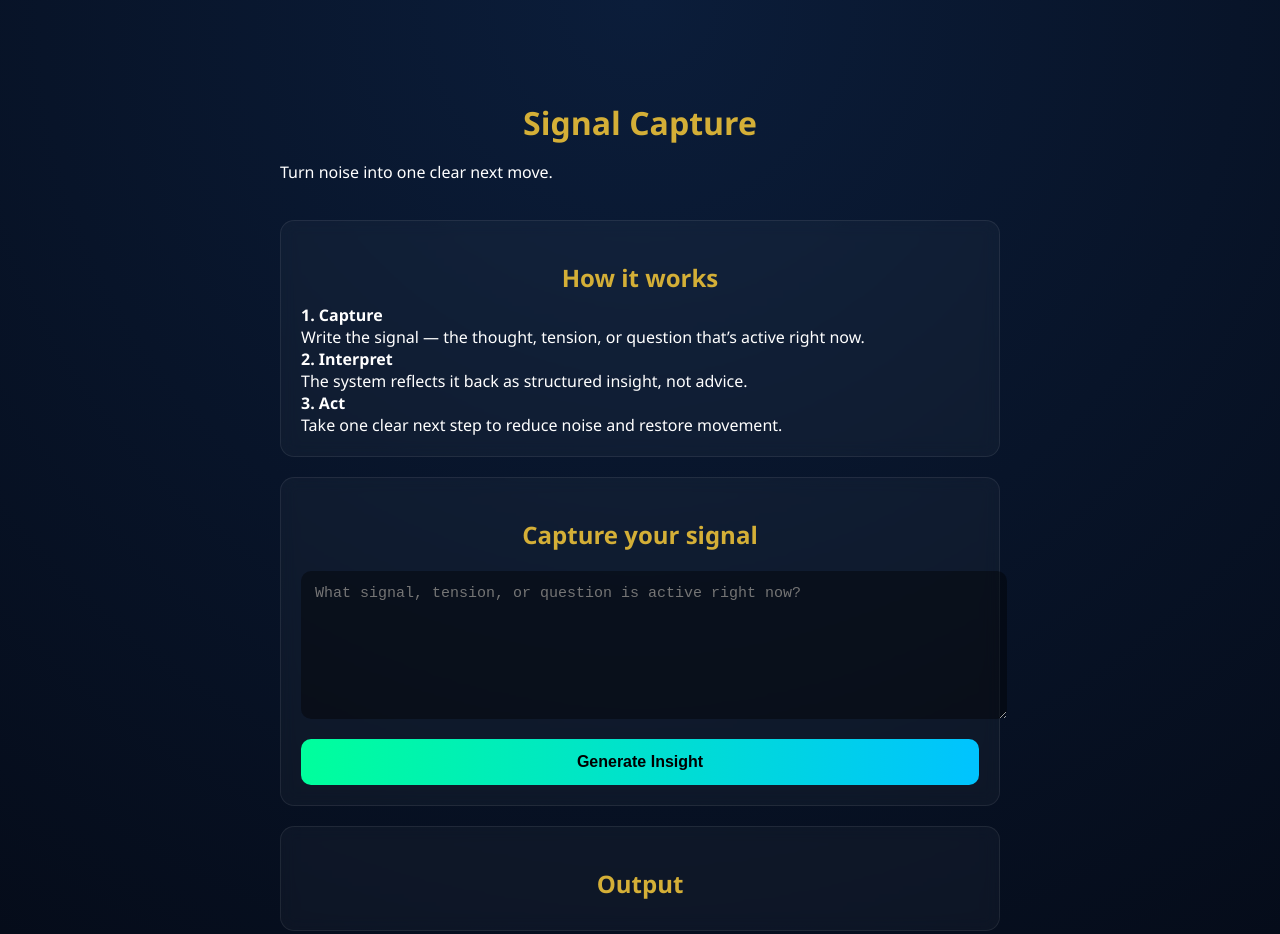
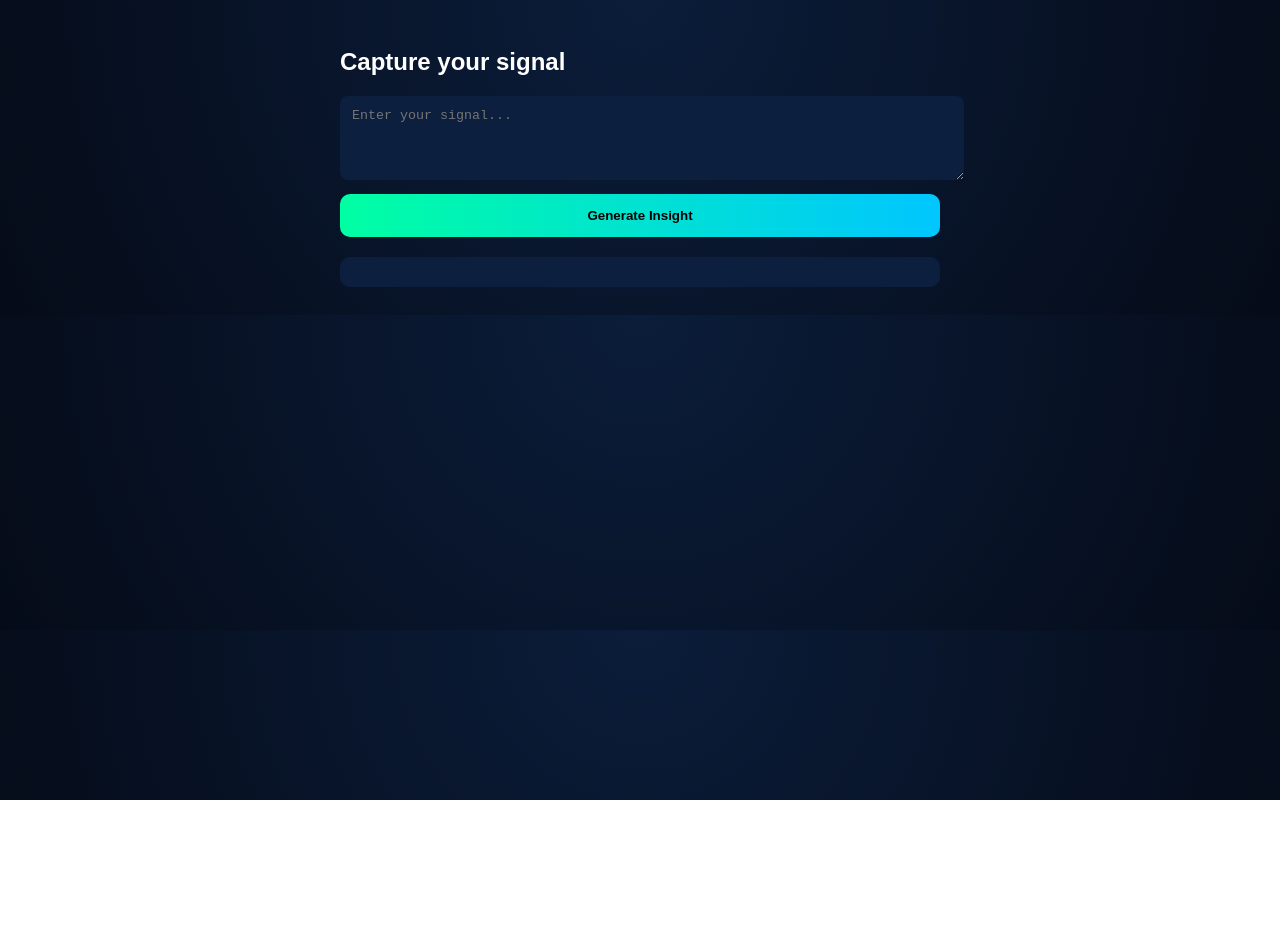
Before and after one commit to nubeing9studios-del/NeoSophia-landing-page, a website: page public/index.html in a window 1280 px wide. After the commit the page ends 800 px from the top, so only its background shows below. Drawn offline with Linux system fonts and the light colour scheme.

Commit message:
feat: Replace index.html with interactive clarity UI structure
- Rebuilt entire UI layout to support multi-step interaction flow
- Added dedicated questionArea for clarity gate responses
- Introduced structured output container with section formatting
- Improved visual hierarchy for anchor, diagnostic layers, and actions
- Removed legacy single-pass output structure

Result:
Frontend now supports conversational flow (input → clarify → refine → output), aligning with backend Phase 6.5 and Phase 7 architecture.

```diff
--- a/public/index.html
+++ b/public/index.html
@@ -1,46 +1,80 @@
 <!DOCTYPE html>
 <html lang="en">
 <head>
-  <meta charset="UTF-8">
-  <meta name="viewport" content="width=device-width, initial-scale=1.0">
+  <meta charset="UTF-8" />
+  <meta name="viewport" content="width=device-width, initial-scale=1.0" />
   <title>Signal Capture</title>
-  <link rel="stylesheet" href="style.css">
+
+  <style>
+    body {
+      font-family: Arial, sans-serif;
+      background: radial-gradient(circle at top, #0b1d3a, #050b18);
+      color: white;
+      padding: 20px;
+    }
+
+    .container {
+      max-width: 600px;
+      margin: auto;
+    }
+
+    textarea, input {
+      width: 100%;
+      padding: 12px;
+      border-radius: 8px;
+      border: none;
+      margin-bottom: 10px;
+      background: #0d1f3f;
+      color: white;
+    }
+
+    button {
+      width: 100%;
+      padding: 14px;
+      border-radius: 10px;
+      border: none;
+      background: linear-gradient(to right, #00ffa3, #00c6ff);
+      font-weight: bold;
+      cursor: pointer;
+    }
+
+    .output {
+      margin-top: 20px;
+      padding: 15px;
+      border-radius: 10px;
+      background: #0d1f3f;
+    }
+
+    .section {
+      margin-bottom: 12px;
+    }
+
+    .label {
+      font-weight: bold;
+      color: #ffd700;
+    }
+
+    .question-box {
+      margin-top: 15px;
+      padding: 10px;
+      border-radius: 8px;
+      background: #112a52;
+    }
+  </style>
 </head>
 
 <body>
+  <div class="container">
+    <h2>Capture your signal</h2>
 
-<div class="container">
+    <textarea id="userInput" rows="4" placeholder="Enter your signal..."></textarea>
 
-  <div class="hero">
-    <h1>Signal Capture</h1>
-    <p>Turn noise into one clear next move.</p>
+    <button onclick="startSignal()">Generate Insight</button>
+
+    <div id="questionArea"></div>
+    <div id="output" class="output"></div>
   </div>
 
-  <div class="section">
-    <h2>How it works</h2>
-
-    <div class="step"><strong>1. Capture</strong><br>Write the signal — the thought, tension, or question that’s active right now.</div>
-    <div class="step"><strong>2. Interpret</strong><br>The system reflects it back as structured insight, not advice.</div>
-    <div class="step"><strong>3. Act</strong><br>Take one clear next step to reduce noise and restore movement.</div>
-  </div>
-
-  <div class="section">
-    <h2>Capture your signal</h2>
-
-    <textarea id="signalInput" placeholder="What signal, tension, or question is active right now?"></textarea>
-
-    <button id="generateBtn">Generate Insight</button>
-
-  </div>
-
-  <div class="section">
-    <h2>Output</h2>
-    <div id="output"></div>
-  </div>
-
-</div>
-
-<script src="script.js"></script>
-
+  <script src="script.js"></script>
 </body>
 </html>
```
